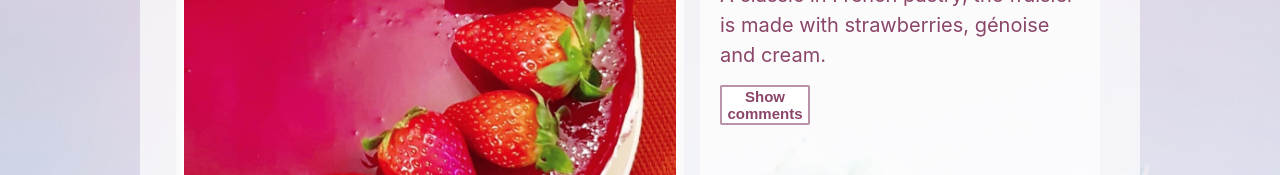
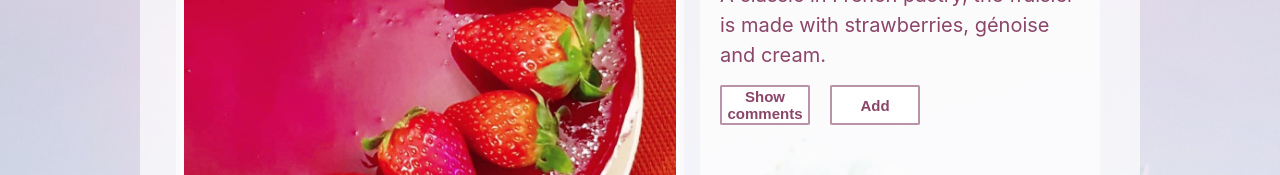
Before and after one commit to MilneS/miamyum, a React (Create React App) app: page /miamyum/details/a in a window 1280 px wide. Shown: the part 275-450 px from the top of the page. Built offline with nearby package versions, Linux system fonts and the light colour scheme; sample sign-in values are in the browser's storage.

Commit message:
show add on show comm

```diff
--- a/src/pages/Details.js
+++ b/src/pages/Details.js
@@ -17,10 +17,9 @@ const Details = () => {
   const showCommentsHandler = async (e) => {
     e.preventDefault();
     dispatch({ type: "showComm" });
-    getAllComments().then(data => {
+    getAllComments().then((data) => {
       dispatch({ type: "setComments", payload: data });
-
-    })
+    });
   };
   const closeCommentsHandler = async (e) => {
     e.preventDefault();
@@ -30,7 +29,6 @@ const Details = () => {
   const addCommentsHandler = (e) => {
     e.preventDefault();
     dispatch({ type: "showAddComm" });
-
   };
   return (
     <div className={classes.container}>
@@ -60,15 +58,12 @@ const Details = () => {
                     Show comments
                   </button>
                 )}
-
-                {showComments && (
                 <button
                   className={classes.addButton}
                   onClick={addCommentsHandler}
                 >
                   Add
                 </button>
-                )}
               </div>
               {showComments && !newComments && (
                 <div>
```
Lines whose indentation alone changed are shown as unchanged.
